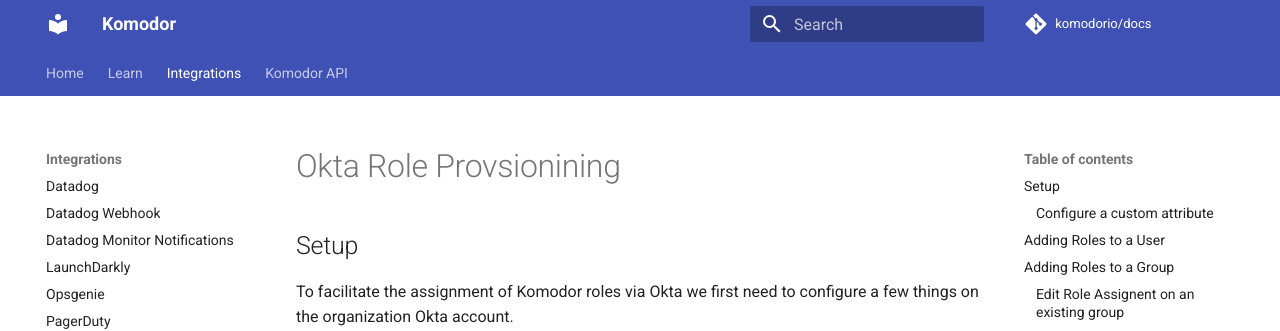
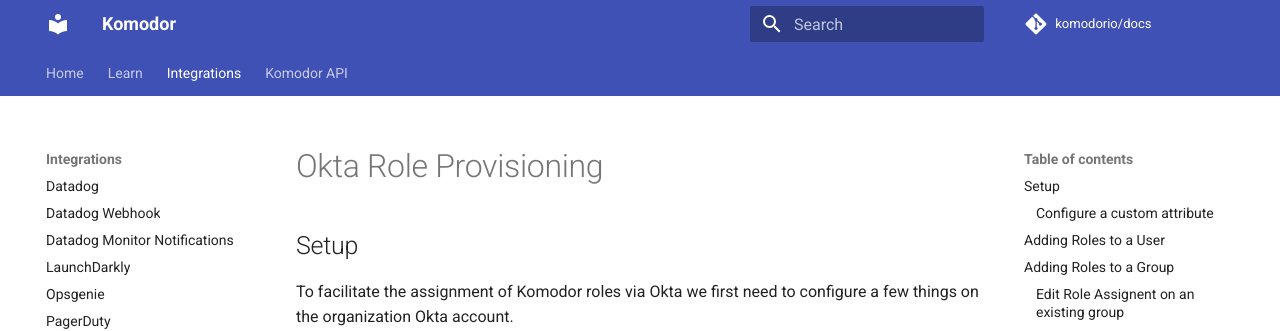
Before and after one commit to komodorio/docs, an MkDocs documentation site: the page built from docs/Integrations/Okta/Okta-Role-Provsioning.md, in a window 1280 px wide and 900 px high. Shown: the top 331 px of the window. Built offline with MkDocs 1.6.1 and Material for MkDocs 9.7.7, drawn with Linux system fonts in a browser that asks for light colours; comment, search, counter and statistics services are not loaded.

Commit message:
Okta role provision (#146)
* adding role provisioning for okta

* adding role provisioning okta

* Update docs/Integrations/Okta/Okta-Role-Provsioning.md

Co-authored-by: alon-glater <alon.glater@komodor.io>

* Add section on role assignment to groups

* fixes

* fixes

* typo

---------

Co-authored-by: Amit Baroz <amitbaroz@Amits-MacBook-Pro.local>
Co-authored-by: alon-glater <alon.glater@komodor.io>
Co-authored-by: Alon Glater <alon.glater@protonmail.com>

```diff
--- a/docs/Integrations/Okta/Okta-Role-Provsioning.md
+++ b/docs/Integrations/Okta/Okta-Role-Provsioning.md
@@ -1,4 +1,4 @@
-# Okta Role Provsionining
+# Okta Role Provisioning
 
 ## Setup
 To facilitate the assignment of Komodor roles via Okta we first need to configure a few things on the organization Okta account.
```
